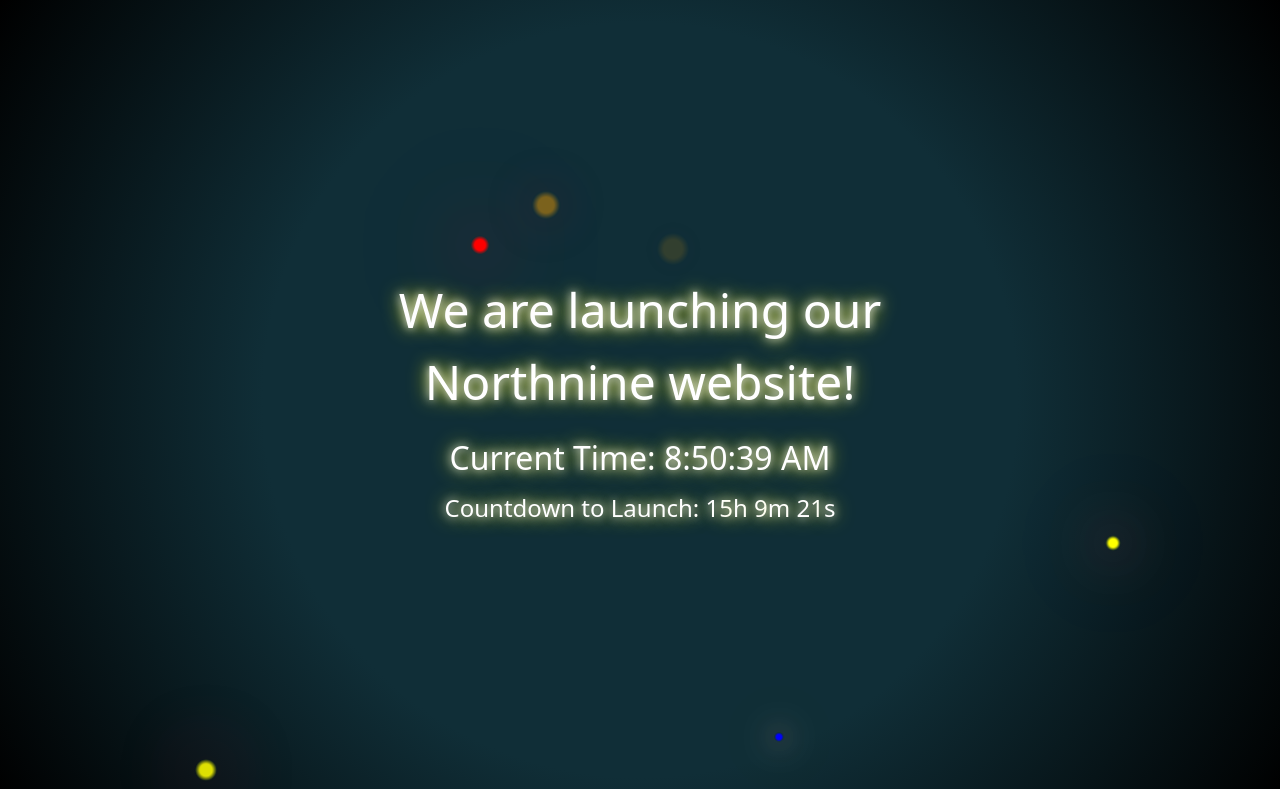
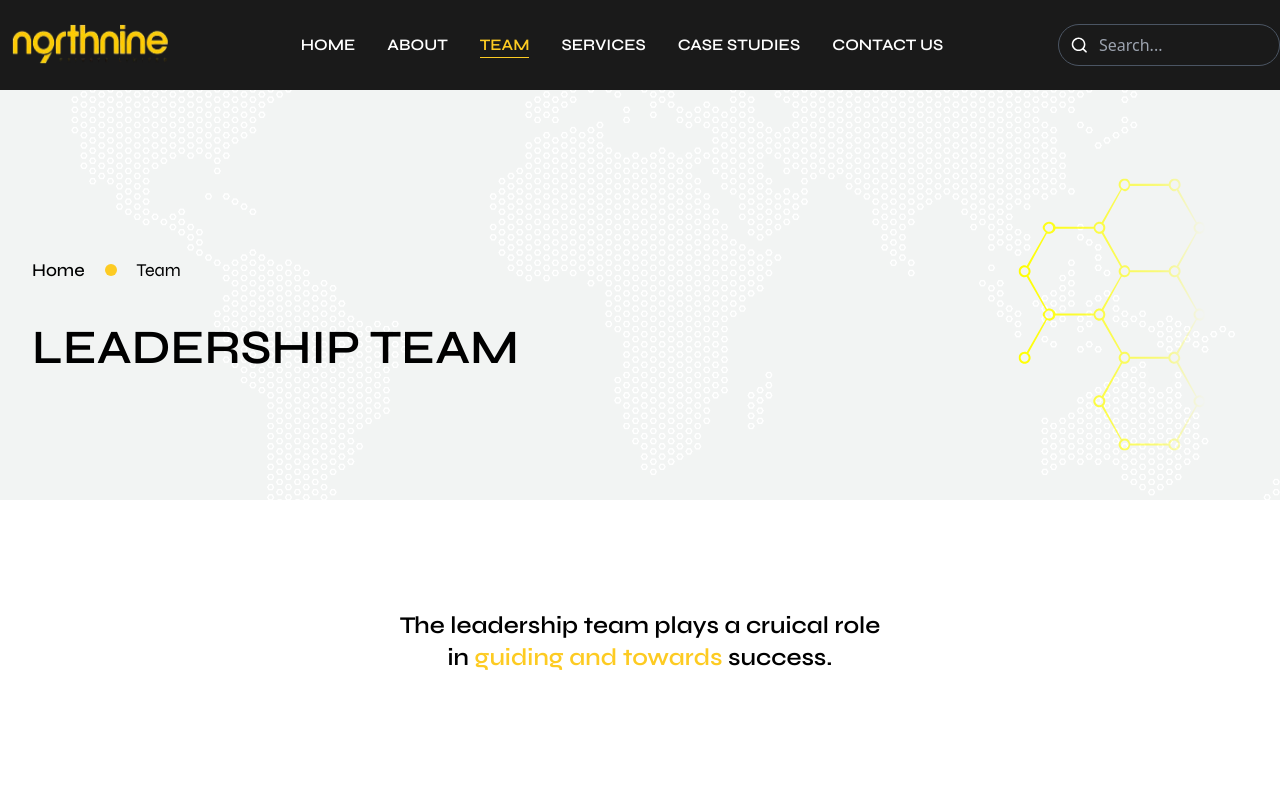
Before and after one commit to Mustajaaab/Northine, a React (Vite) app: page /team in a window 1280 px wide. Shown: the top 789 px of the page. Built offline with nearby package versions, Linux system fonts and the light colour scheme; a web font is replaced by a local one.

Commit message:
few chanages in code

```diff
--- a/src/App.jsx
+++ b/src/App.jsx
@@ -1,30 +1,16 @@
-import React, { useState, useEffect } from 'react';
-import './App.css';
+import React from 'react';
 import { Routes, Route } from 'react-router-dom';
 import Home from './pages/Home';
 import Team from './pages/Team';
 import About from './pages/About';
 import Services from './pages/Services';
-import Casestudies from './pages/casestudies';
+import Casestudies from './pages/Casestudies'; // Fixed casing in import
 import Contact from './pages/Contact-Us';
-import Fireworks from './components/Fireworks/Fireworks';
+import './App.css';
 
 function App() {
-  const [showFireworks, setShowFireworks] = useState(true);
-
-  useEffect(() => {
-    const now = new Date();
-    const midnight = new Date();
-    midnight.setHours(24, 0, 0, 0);
-
-    if (now >= midnight) {
-      setShowFireworks(false);
-    }
-  }, []);
-
-  return showFireworks ? (
-    <Fireworks onFinish={() => setShowFireworks(false)} />
-  ) : (
+  return (
+    <div className="App">
       <Routes>
         <Route path="/" element={<Home />} />
         <Route path="/home" element={<Home />} />
@@ -34,6 +20,7 @@ function App() {
         <Route path="/case-studies" element={<Casestudies />} />
         <Route path="/contact-us" element={<Contact />} />
       </Routes>
+    </div>
   );
 }
 
--- a/src/components/Fireworks/Fireworks.css
+++ /dev/null
@@ -1,64 +0,0 @@
-body, html {
-  margin: 0;
-  padding: 0;
-  overflow: hidden;
-}
-
-#firework-container {
-  position: absolute;
-  width: 100%;
-  height: 100%;
-  overflow: hidden;
-  background: radial-gradient(circle, #102e37 50%, #000 100%);
-}
-
-.firework {
-  position: absolute;
-  width: 10px;
-  height: 10px;
-  background: radial-gradient(circle, white 40%, transparent 70%);
-  border-radius: 50%;
-  animation: explode 2s ease-out forwards;
-}
-
-@keyframes explode {
-  0% {
-    opacity: 1;
-    transform: scale(0.5);
-    box-shadow: 0 0 30px white, 0 0 50px yellow;
-  }
-  50% {
-    opacity: 1;
-    transform: scale(2);
-    box-shadow: 0 0 40px red, 0 0 70px blue;
-  }
-  100% {
-    opacity: 0;
-    transform: scale(3.5);
-    box-shadow: none;
-  }
-}
-
-.overlay {
-  position: absolute;
-  top: 50%;
-  left: 50%;
-  transform: translate(-50%, -50%);
-  text-align: center;
-  color: white;
-  text-shadow: 0 0 10px white, 0 0 20px yellow;
-}
-
-.overlay h1 {
-  font-size: 3rem;
-  margin-bottom: 1rem;
-}
-
-.overlay h2 {
-  font-size: 2rem;
-  margin-bottom: 0.5rem;
-}
-
-.overlay h3 {
-  font-size: 1.5rem;
-}
--- a/src/components/Fireworks/Fireworks.jsx
+++ /dev/null
@@ -1,81 +0,0 @@
-import React, { useState, useEffect } from 'react';
-import './Fireworks.css';
-
-const Fireworks = ({ onFinish }) => {
-  const [currentTime, setCurrentTime] = useState(new Date());
-  const [timeLeft, setTimeLeft] = useState(calculateTimeLeft());
-
-  function calculateTimeLeft() {
-    const now = new Date();
-    const midnight = new Date();
-    midnight.setHours(24, 0, 0, 0);
-    const difference = midnight - now;
-
-    const hours = Math.floor((difference / (1000 * 60 * 60)) % 24);
-    const minutes = Math.floor((difference / (1000 * 60)) % 60);
-    const seconds = Math.floor((difference / 1000) % 60);
-
-    return { hours, minutes, seconds };
-  }
-
-  useEffect(() => {
-    const timer = setInterval(() => {
-      setCurrentTime(new Date());
-      setTimeLeft(calculateTimeLeft());
-    }, 1000);
-
-    return () => clearInterval(timer);
-  }, []);
-
-  useEffect(() => {
-    if (
-      timeLeft.hours === 0 &&
-      timeLeft.minutes === 0 &&
-      timeLeft.seconds === 0
-    ) {
-      onFinish();
-    }
-  }, [timeLeft, onFinish]);
-
-  useEffect(() => {
-    const container = document.getElementById('firework-container');
-
-    function createFirework() {
-      const firework = document.createElement('div');
-      firework.classList.add('firework');
-
-      const x = Math.random() * window.innerWidth;
-      const y = Math.random() * window.innerHeight;
-      const colors = ['white', 'yellow', 'red', 'orange', 'pink', 'blue', 'green'];
-      const randomColor = colors[Math.floor(Math.random() * colors.length)];
-
-      firework.style.left = `${x}px`;
-      firework.style.top = `${y}px`;
-      firework.style.background = `radial-gradient(circle, ${randomColor} 40%, transparent 70%)`;
-      firework.style.boxShadow = `0 0 30px ${randomColor}, 0 0 60px ${randomColor}`;
-
-      container.appendChild(firework);
-
-      setTimeout(() => {
-        firework.remove();
-      }, 2000);
-    }
-
-    const interval = setInterval(createFirework, 300);
-    return () => clearInterval(interval);
-  }, []);
-
-  return (
-    <div id="firework-container">
-      <div className="overlay">
-        <h1>We are launching our Northnine website!</h1>
-        <h2>Current Time: {currentTime.toLocaleTimeString()}</h2>
-        <h3>
-          Countdown to Launch: {timeLeft.hours}h {timeLeft.minutes}m {timeLeft.seconds}s
-        </h3>
-      </div>
-    </div>
-  );
-};
-
-export default Fireworks;
--- a/src/components/navbar/index.jsx
+++ b/src/components/navbar/index.jsx
@@ -6,6 +6,7 @@ function Navbar() {
     const location = useLocation();
     const [isMenuOpen, setIsMenuOpen] = useState(false);
     const [isScrolled, setIsScrolled] = useState(false);
+    const [isLargeScreen, setIsLargeScreen] = useState(window.innerWidth >= 1024);
 
     const isHomePage = location.pathname === '/home';
 
@@ -14,9 +15,16 @@ function Navbar() {
             setIsScrolled(window.scrollY > 10);
         };
 
+        const handleResize = () => {
+            setIsLargeScreen(window.innerWidth >= 1024);
+        };
+
         window.addEventListener('scroll', handleScroll);
+        window.addEventListener('resize', handleResize);
+
         return () => {
             window.removeEventListener('scroll', handleScroll);
+            window.removeEventListener('resize', handleResize);
         };
     }, []);
 
@@ -37,10 +45,11 @@ function Navbar() {
             }`}
         >
             <div className="container mx-auto flex items-center justify-between">
+                {/* Logo */}
                 <img
-                    src={Northnine}
+                    src={isLargeScreen ? Northnine : Northnine}
                     alt="Northnine Logo"
-                    className="lg:w-[186px] lg:h-[50px] md:w-[200px] md:h-[60px] w-[126px] h-[30px]"
+                    className={isLargeScreen ? 'w-[186px] h-[50px]' : 'w-[126px] h-[30px]'}
                 />
 
                 {/* Mobile Menu Button */}
@@ -68,54 +77,19 @@ function Navbar() {
                         isMenuOpen ? 'block' : 'hidden'
                     } lg:flex lg:items-center lg:gap-8 text-center absolute lg:static top-16 right-0 w-full lg:w-auto bg-[#121820] lg:bg-transparent transition-all duration-300`}
                 >
-                    <Link
-                        to="/home"
-                        className={`${getActiveClass(
-                            '/home'
-                        )} block font-syne lg:text-base text-xl font-semibold hover:text-yellow py-2 lg:py-0`}
-                    >
-                        Home
-                    </Link>
-                    <Link
-                        to="/about"
-                        className={`${getActiveClass(
-                            '/about'
-                        )} block font-syne lg:text-base text-xl font-semibold hover:text-yellow py-2 lg:py-0`}
-                    >
-                        About Us
-                    </Link>
-                    <Link
-                        to="/team"
-                        className={`${getActiveClass(
-                            '/team'
-                        )} block font-syne lg:text-base text-xl font-semibold hover:text-yellow py-2 lg:py-0`}
-                    >
-                        Team
-                    </Link>
-                    <Link
-                        to="/services"
-                        className={`${getActiveClass(
-                            '/services'
-                        )} block font-syne lg:text-base text-xl font-semibold hover:text-yellow py-2 lg:py-0`}
-                    >
-                        Services
-                    </Link>
-                    <Link
-                        to="/case-studies"
-                        className={`${getActiveClass(
-                            '/case-studies'
-                        )} block font-syne lg:text-base text-xl font-semibold hover:text-yellow py-2 lg:py-0`}
-                    >
-                        Case Studies
-                    </Link>
-                    <Link
-                        to="/contact-us"
-                        className={`${getActiveClass(
-                            '/contact-us'
-                        )} block font-syne lg:text-base text-xl font-semibold hover:text-yellow py-2 pb-6 lg:py-0`}
-                    >
-                        Contact Us
-                    </Link>
+                    {['/home', '/about', '/team', '/services', '/case-studies', '/contact-us'].map(
+                        (path, index) => (
+                            <Link
+                                key={index}
+                                to={path}
+                                className={`${getActiveClass(
+                                    path
+                                )} block font-syne lg:text-base text-xl font-semibold hover:text-yellow py-2 lg:py-0`}
+                            >
+                                {path.split('/')[1].replace('-', ' ').toUpperCase()}
+                            </Link>
+                        )
+                    )}
                 </div>
 
                 {/* Search Form */}
```
Lines whose indentation alone changed are shown as unchanged.
